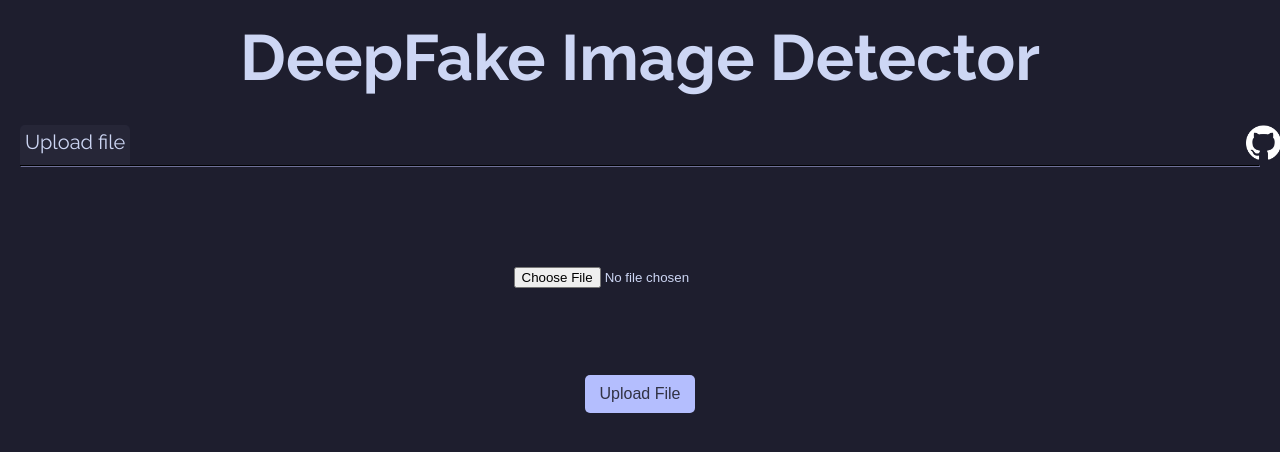
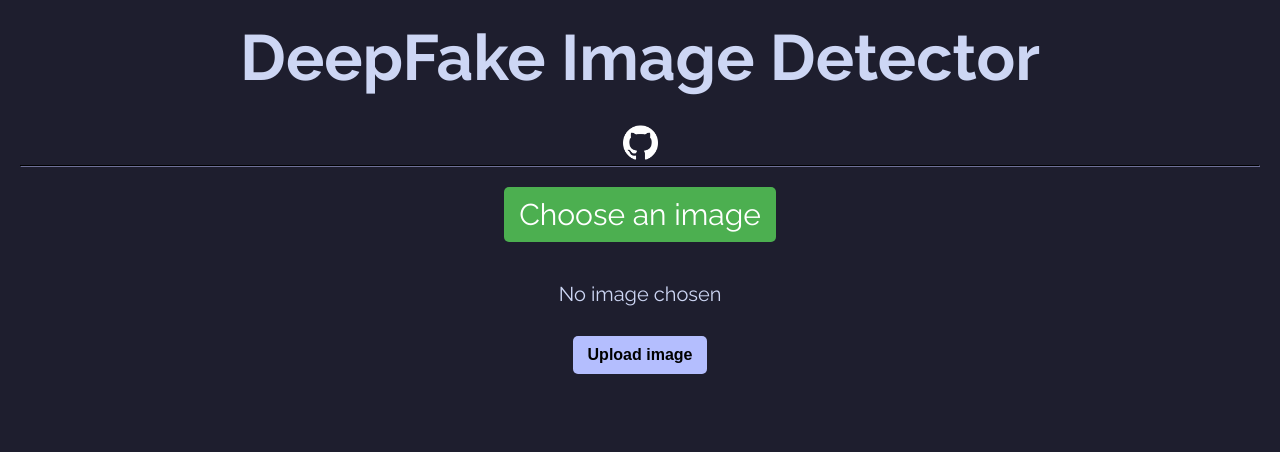
Before and after one commit to SarjyantShrestha/Deepfake-Image-Detection, a React (Create React App) app: page / in a window 1280 px wide. Shown: the top 452 px of the page. Built offline with nearby package versions, Linux system fonts and the light colour scheme.

Commit message:
version 1.0

```diff
--- a/src/components/Navbar/Navbar.css
+++ b/src/components/Navbar/Navbar.css
@@ -32,6 +32,5 @@ h1 {
 .image {
   position: relative;
   top: 30px;
-  left: 90%;
-  margin: 0;
+  margin: 0 auto;
 }
--- a/src/components/Navbar/Navbar.jsx
+++ b/src/components/Navbar/Navbar.jsx
@@ -7,7 +7,7 @@ function Navbar() {
     <div className="header">
       <h1>DeepFake Image Detector</h1>
       <div className="nav">
-        <p id="upload">Upload file</p>
+        {/* <p id="upload">Upload file</p> */}
         <div className="image">
           <a
             id="a"
--- a/src/components/Uploadarea/Uploadarea.css
+++ b/src/components/Uploadarea/Uploadarea.css
@@ -4,6 +4,7 @@
   align-items: center;
   justify-content: center;
 }
+
 .uploadinput {
   text-align: center;
   margin-top: 100px;
@@ -14,18 +15,16 @@
 }
 
 button {
-  color: #313244;
-  /* position: relative;
-  top: 10px;
-  right: 405px; */
+  /* color: #313244; */
   background-color: #b4befe; /* Green */
   border: none;
   text-align: center;
+  font-weight: 700;
   padding: 10px 15px;
   text-decoration: none;
   display: inline-block;
   font-size: 16px;
-  margin: 50px 2px;
+  margin: 10px 2px;
   cursor: pointer;
   border-radius: 5px;
 }
@@ -34,10 +33,10 @@ button:hover {
   background-color: #848dc9; /* Darker Green */
 }
 
-#upload {
+/* #upload {
   background-color: rgba(108, 112, 134, 0.1);
   margin: 0;
-  margin-top: 30px;
+  margin-top: 10px;
   font-size: 20px;
   padding: 5px;
   padding-bottom: 35px;
@@ -45,10 +44,11 @@ button:hover {
   border-top-right-radius: 5px;
   border-bottom: 10px;
   cursor: pointer;
-}
+} */
 
-#result {
+.result {
   text-align: center;
+  padding-bottom: 100px;
 }
 
 .form {
@@ -58,6 +58,48 @@ button:hover {
   flex-direction: column;
 }
 
+span {
+  font-weight: 700;
+}
+
 .choose-file {
-  margin-top: 100px;
+  display: none; /* Hide the default file input */
 }
+
+.custom-file-input {
+  display: inline-block;
+  background-color: #4caf50;
+  color: white;
+  padding: 10px 15px;
+  border: none;
+  border-radius: 5px;
+  margin-top: 20px;
+  margin-bottom: 20px;
+  cursor: pointer;
+  font-size: 30px;
+}
+
+.custom-file-input:hover {
+  background-color: #45a049;
+}
+
+.custom-file-input:focus {
+  outline: none;
+}
+
+.custom-file-label {
+  margin-left: 10px;
+}
+
+#filename {
+  font-weight: 100;
+  font-size: 20px;
+}
+
+.uploaded-img {
+  max-width: 100%;
+  height: auto;
+  width: 20%;
+  display: block;
+  margin-top: 10px;
+}
--- a/src/components/Uploadarea/Uploadarea.jsx
+++ b/src/components/Uploadarea/Uploadarea.jsx
@@ -3,8 +3,24 @@ import "./Uploadarea.css";
 
 function Uploadarea() {
   const [classificationResult, setClassificationResult] = useState(null);
+  const [loading, setLoading] = useState(false);
+  const [filename, setFilename] = useState("No image chosen");
+  const [imageURL, setImageURL] = useState(null);
+
+  const handleFileChange = (e) => {
+    const file = e.target.files[0];
+    if (file) {
+      const url = URL.createObjectURL(file);
+      setImageURL(url);
+      setFilename(file.name);
+    } else {
+      setImageURL(null);
+      setFilename("No file chosen");
+    }
+  };
 
   const upload = async (formData) => {
+    setLoading(true); //setLoading is true when starting the request
     try {
       const response = await fetch("http://127.0.0.1:8000/uploadfile", {
         method: "POST",
@@ -12,13 +28,19 @@ function Uploadarea() {
       });
       const result = await response.json();
       console.log("Success:", result);
-      setClassificationResult(result.prediction); //assuming your backend returns json with a property 'response'
+      setClassificationResult(result.prediction);
+      // setTimeout(() => {
+      //   setClassificationResult(null);
+      // }, 4000); //reset after 3 seconds
     } catch (error) {
       console.error("Error:", error);
+    } finally {
+      setLoading(false);
     }
   };
 
   const handleSubmit = async (e) => {
+    setClassificationResult(null);
     e.preventDefault();
     const formData = new FormData();
     const fileField = document.querySelector('input[type="file"]');
@@ -27,13 +49,29 @@ function Uploadarea() {
   };
 
   return (
-    <div>
+    <div className="maindiv">
       <form className="form" onSubmit={handleSubmit}>
-        <input className="choose-file" type="file" /> <br />
-        <button type="submit">Upload File</button>
+        {/* <input className="choose-file" type="file" /> <br /> */}
+        <label for="file-upload" class="custom-file-input">
+          Choose an image
+        </label>
+        {imageURL && (
+          <img className="uploaded-img" src={imageURL} alt="Selected Image" />
+        )}
+        <p id="filename">{filename}</p>
+        <input
+          id="file-upload"
+          className="choose-file"
+          type="file"
+          onChange={handleFileChange} // Call handleFileChange when the file input changes
+        />
+        <button type="submit">Upload image</button>
       </form>
+      {loading && <p className="result">Processing..</p>}
       {classificationResult !== null && (
-        <p id="result">Classification result: {classificationResult}</p>
+        <p className="result">
+          Classification result: <span>{classificationResult}</span>
+        </p>
       )}
     </div>
   );
```
Also changed, not shown: 1 other file (tests, documents, lock files or other folders).
